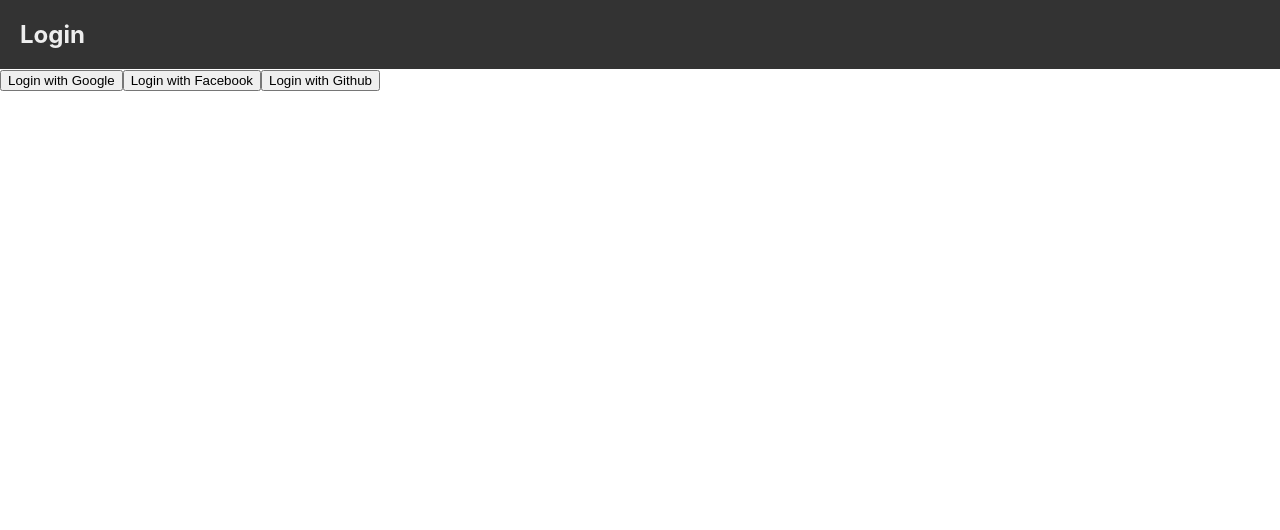
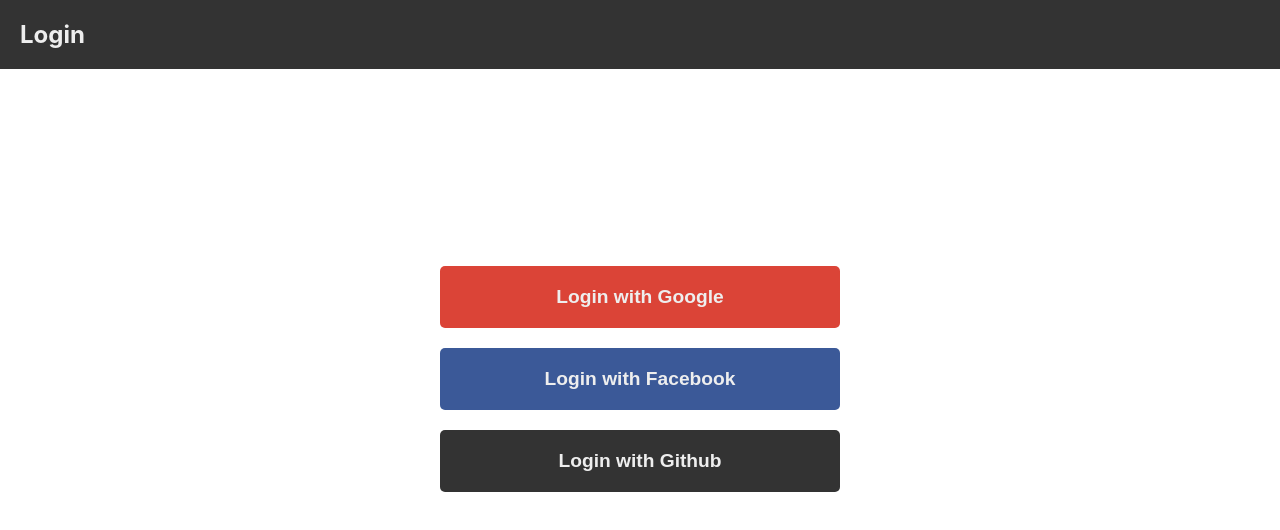
Before and after one commit to adonyssantos/todo-list-react-firebase, a React (Vite) app: page / in a window 1280 px wide. Shown: the top 530 px of the page. Built offline with nearby package versions, Linux system fonts and the light colour scheme.

Commit message:
Add login styles

```diff
--- a/src/index.css
+++ b/src/index.css
@@ -111,3 +111,43 @@
   color: #333;
   cursor: pointer;
 }
+
+/* Login buttons */
+.login-btns {
+  display: flex;
+  justify-content: center;
+  align-items: center;
+  flex-direction: column;
+  padding: 20px;
+  border-radius: 5px;
+  height: calc(100vh - 200px);
+}
+
+.login-btns button {
+  margin-bottom: 20px;
+  display: block;
+  border: none;
+  border-radius: 5px;
+  padding: 20px;
+  width: 400px;
+  font-size: 1.2rem;
+  font-weight: bold;
+  color: #eee;
+  cursor: pointer;
+}
+
+.login-btns button:nth-child(1) {
+  background-color: #db4437;
+}
+
+.login-btns button:nth-child(2) {
+  background-color: #3b5998;
+}
+
+.login-btns button:nth-child(3) {
+  background-color: #333;
+}
+
+.login-btns button:hover {
+  color: #fff;
+}
```
